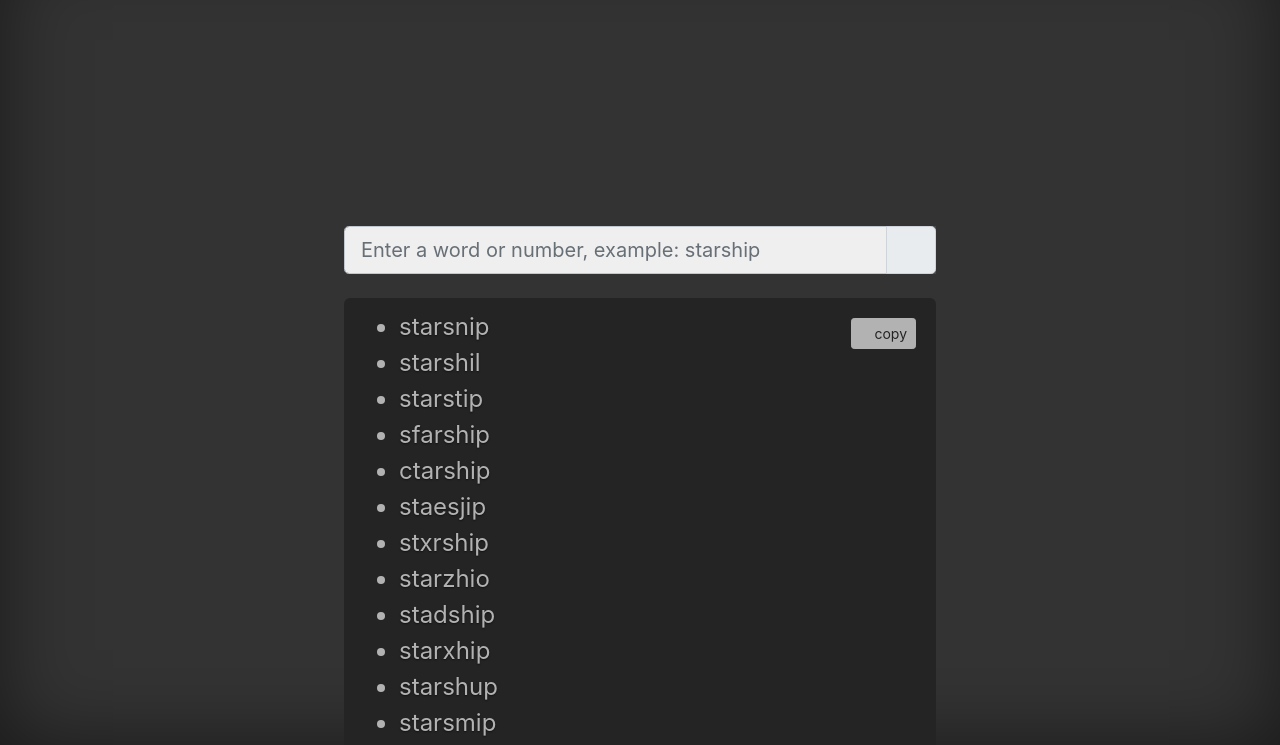
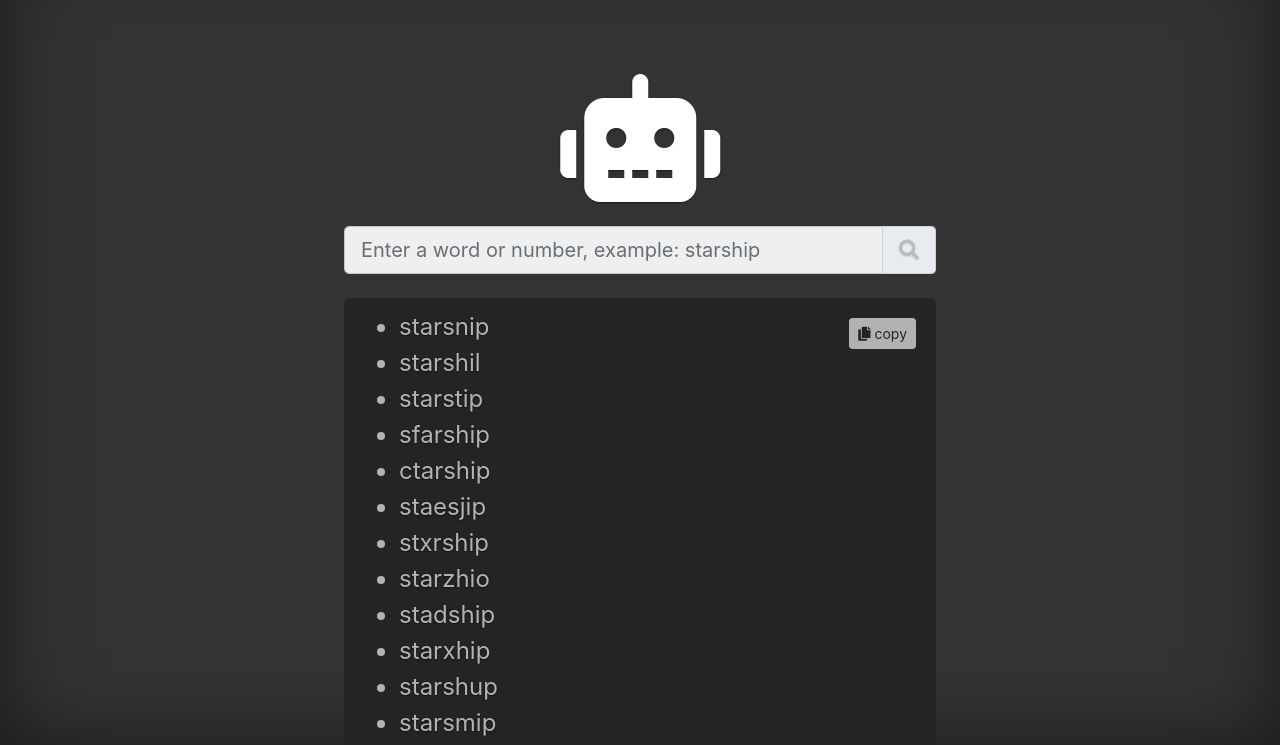
Before and after one commit to MorganMarshall/typogenerator, a plain HTML site: page index.html in a window 1280 px wide. Shown: the part 55-800 px from the top of the page. Drawn offline with Linux system fonts and the light colour scheme.

Commit message:
Update main.css

```diff
--- a/css/main.css
+++ b/css/main.css
@@ -101,8 +101,8 @@ body{min-width:992px!important;}
 .fa,.fas{font-family:"Font Awesome 5 Free";}
 .fa,.fas{font-weight:900;}
 /*! CSS Used fontfaces */
-@font-face{font-family:"Font Awesome 5 Free";font-style:normal;font-weight:400;font-display:optional;src:url(https://cdnjs.cloudflare.com/ajax/libs/font-awesome/5.11.2/webfonts/fa-regular-400.eot);src:url(https://cdnjs.cloudflare.com/ajax/libs/font-awesome/5.11.2/webfonts/fa-regular-400.eot#iefix) format("embedded-opentype"),url(https://cdnjs.cloudflare.com/ajax/libs/font-awesome/5.11.2/webfonts/fa-regular-400.woff2) format("woff2"),url(https://cdnjs.cloudflare.com/ajax/libs/font-awesome/5.11.2/webfonts/fa-regular-400.woff) format("woff"),url(https://cdnjs.cloudflare.com/ajax/libs/font-awesome/5.11.2/webfonts/fa-regular-400.ttf) format("truetype"),url(https://cdnjs.cloudflare.com/ajax/libs/font-awesome/5.11.2/webfonts/fa-regular-400.svg#fontawesome) format("svg");}
-@font-face{font-family:"Font Awesome 5 Free";font-style:normal;font-weight:900;font-display:optional;src:url(https://cdnjs.cloudflare.com/ajax/libs/font-awesome/5.11.2/webfonts/fa-solid-900.eot);src:url(https://cdnjs.cloudflare.com/ajax/libs/font-awesome/5.11.2/webfonts/fa-solid-900.eot#iefix) format("embedded-opentype"),url(https://cdnjs.cloudflare.com/ajax/libs/font-awesome/5.11.2/webfonts/fa-solid-900.woff2) format("woff2"),url(https://cdnjs.cloudflare.com/ajax/libs/font-awesome/5.11.2/webfonts/fa-solid-900.woff) format("woff"),url(https://cdnjs.cloudflare.com/ajax/libs/font-awesome/5.11.2/webfonts/fa-solid-900.ttf) format("truetype"),url(https://cdnjs.cloudflare.com/ajax/libs/font-awesome/5.11.2/webfonts/fa-solid-900.svg#fontawesome) format("svg");}
+@font-face{font-family:"Font Awesome 5 Free";font-style:normal;font-weight:400;font-display:swap;src:url(https://cdnjs.cloudflare.com/ajax/libs/font-awesome/5.11.2/webfonts/fa-regular-400.eot);src:url(https://cdnjs.cloudflare.com/ajax/libs/font-awesome/5.11.2/webfonts/fa-regular-400.eot#iefix) format("embedded-opentype"),url(https://cdnjs.cloudflare.com/ajax/libs/font-awesome/5.11.2/webfonts/fa-regular-400.woff2) format("woff2"),url(https://cdnjs.cloudflare.com/ajax/libs/font-awesome/5.11.2/webfonts/fa-regular-400.woff) format("woff"),url(https://cdnjs.cloudflare.com/ajax/libs/font-awesome/5.11.2/webfonts/fa-regular-400.ttf) format("truetype"),url(https://cdnjs.cloudflare.com/ajax/libs/font-awesome/5.11.2/webfonts/fa-regular-400.svg#fontawesome) format("svg");}
+@font-face{font-family:"Font Awesome 5 Free";font-style:normal;font-weight:900;font-display:swap;src:url(https://cdnjs.cloudflare.com/ajax/libs/font-awesome/5.11.2/webfonts/fa-solid-900.eot);src:url(https://cdnjs.cloudflare.com/ajax/libs/font-awesome/5.11.2/webfonts/fa-solid-900.eot#iefix) format("embedded-opentype"),url(https://cdnjs.cloudflare.com/ajax/libs/font-awesome/5.11.2/webfonts/fa-solid-900.woff2) format("woff2"),url(https://cdnjs.cloudflare.com/ajax/libs/font-awesome/5.11.2/webfonts/fa-solid-900.woff) format("woff"),url(https://cdnjs.cloudflare.com/ajax/libs/font-awesome/5.11.2/webfonts/fa-solid-900.ttf) format("truetype"),url(https://cdnjs.cloudflare.com/ajax/libs/font-awesome/5.11.2/webfonts/fa-solid-900.svg#fontawesome) format("svg");}
 
 
 a,
```
